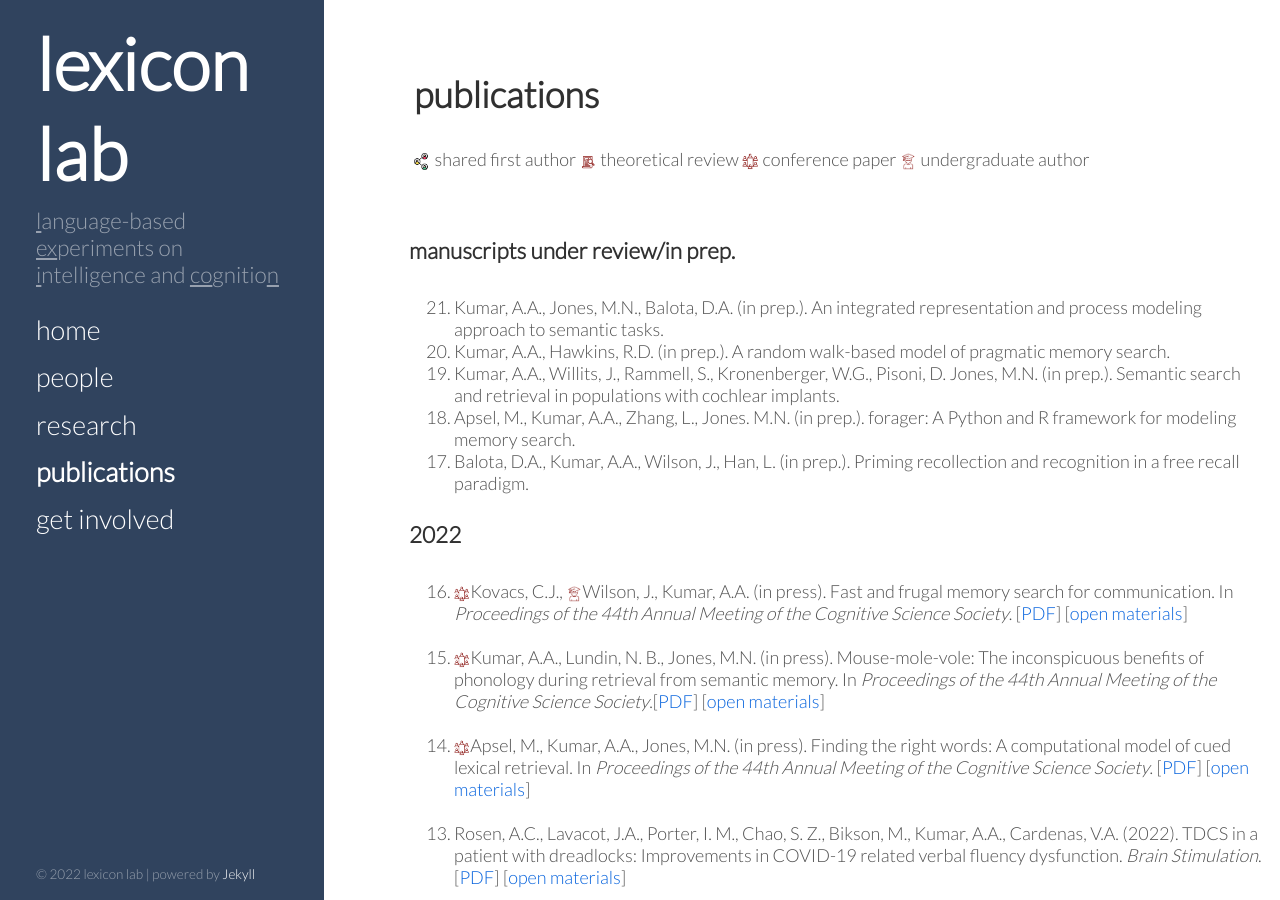
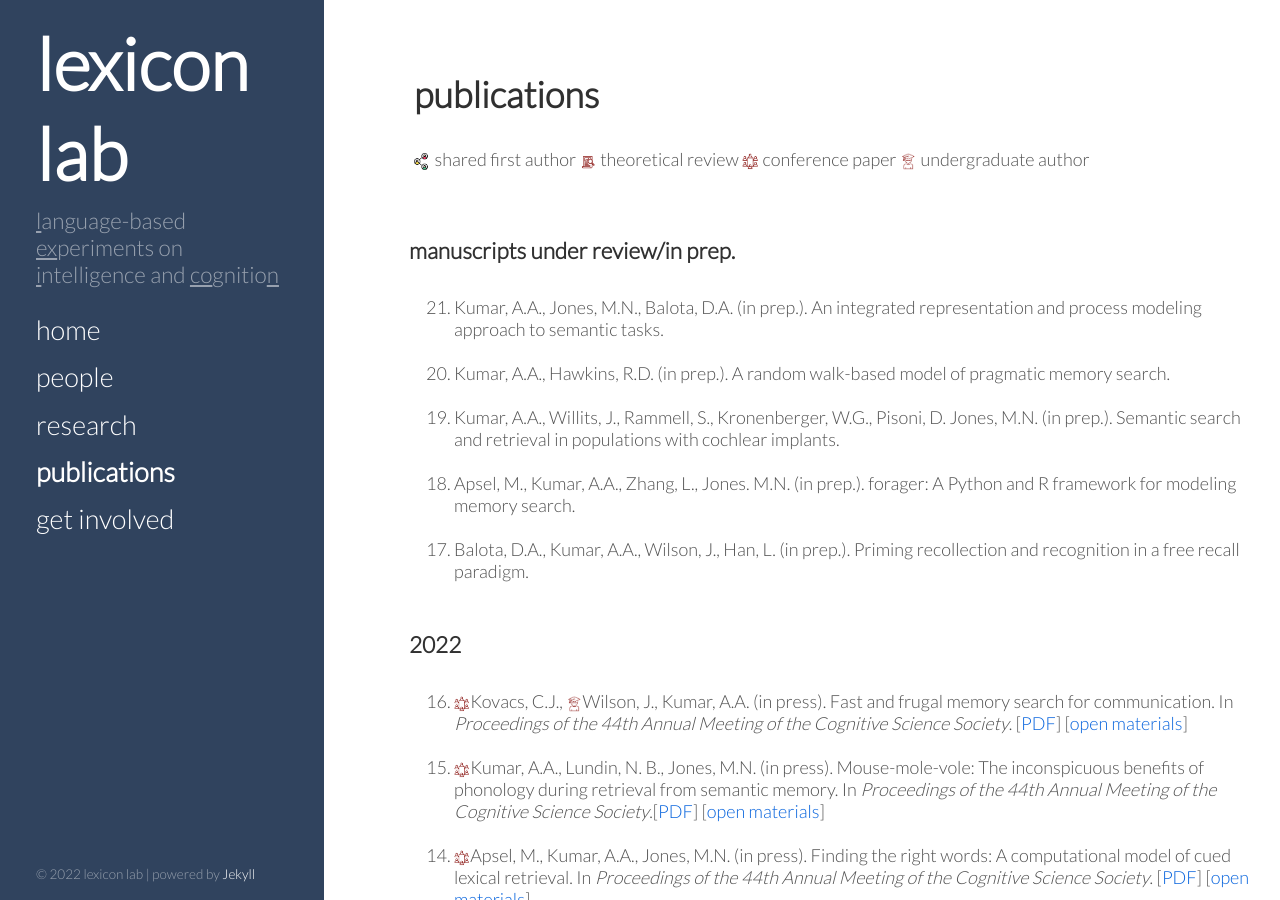
Before and after one commit to thelexiconlab/thelexiconlab.github.io, a Jekyll site: the page built from publications.html, in a window 1280 px wide and 900 px high. Built offline with Jekyll 4.4.1, drawn with Linux system fonts in a browser that asks for light colours; Markdown is read by kramdown in place of the engine named in the settings.

Commit message:
updating contact and pubs

```diff
--- a/publications.html
+++ b/publications.html
@@ -14,11 +14,11 @@ order: 4
 <section>
 <ol reversed>
 <h3 class="unindent" > manuscripts under review/in prep. </h3><br>
-<li><div>Kumar, A.A., Jones, M.N., Balota, D.A. (in prep.). An integrated representation and process modeling approach to semantic tasks.</div></li>
-<li><div>Kumar, A.A., Hawkins, R.D. (in prep.). A random walk-based model of pragmatic memory search.</div></li>
-<li><div>Kumar, A.A., Willits, J., Rammell, S., Kronenberger, W.G., Pisoni, D. Jones, M.N. (in prep.). Semantic search and retrieval in populations with cochlear implants.</div></li>
-<li><div>Apsel, M., Kumar, A.A., Zhang, L., Jones. M.N. (in prep.). forager: A Python and R framework for modeling memory search.</div></li>
-<li><div>Balota, D.A., Kumar, A.A., Wilson, J., Han, L. (in prep.). Priming recollection and recognition in a free recall paradigm.</div></li>
+<li><div>Kumar, A.A., Jones, M.N., Balota, D.A. (in prep.). An integrated representation and process modeling approach to semantic tasks.</div></li><br>
+<li><div>Kumar, A.A., Hawkins, R.D. (in prep.). A random walk-based model of pragmatic memory search.</div></li><br>
+<li><div>Kumar, A.A., Willits, J., Rammell, S., Kronenberger, W.G., Pisoni, D. Jones, M.N. (in prep.). Semantic search and retrieval in populations with cochlear implants.</div></li><br>
+<li><div>Apsel, M., Kumar, A.A., Zhang, L., Jones. M.N. (in prep.). forager: A Python and R framework for modeling memory search.</div></li><br>
+<li><div>Balota, D.A., Kumar, A.A., Wilson, J., Han, L. (in prep.). Priming recollection and recognition in a free recall paradigm.</div></li><br>
 <h3 class="unindent"> 2022 </h3><br>
 <li><div><img src ="/images/icons/conference.png" alt="conference icon" class = "papericon">Kovacs, C.J., <img src ="/images/icons/undergrad.png" alt="ug icon" class = "papericon">Wilson, J., Kumar, A.A. (in press). Fast and frugal memory search for communication. In <i>Proceedings of the 44th Annual Meeting of the Cognitive Science Society</i>. [<a href="https://psyarxiv.com/axw8v/" target="_blank" style="color:#0864dd;">PDF</a>] [<a href="https://github.com/cjk5642/CogSci2022-Connector" target="_blank" style="color:#0864dd;">open materials</a>]</div></li><br>
 <li><div><img src ="/images/icons/conference.png" alt="conference icon" class = "papericon">Kumar, A.A., Lundin, N. B., Jones, M.N. (in press). Mouse-mole-vole: The inconspicuous benefits of phonology during retrieval from semantic memory. In <i>Proceedings of the 44th Annual Meeting of the Cognitive Science Society</i>.[<a href="https://psyarxiv.com/2bazx/" target="_blank" style="color:#0864dd;">PDF</a>] [<a href="https://github.com/abhilasha-kumar/fluency-cogsci2022" target="_blank" style="color:#0864dd;">open materials</a>]</div></li><br>
```
Also changed, not shown: 1 other file.
